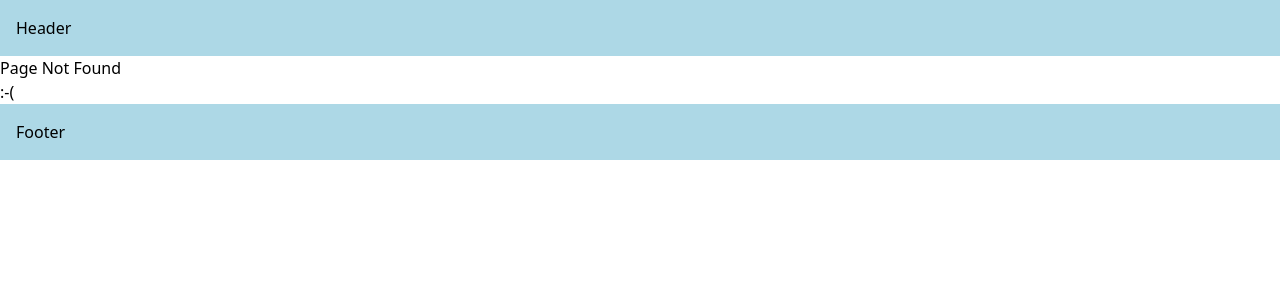
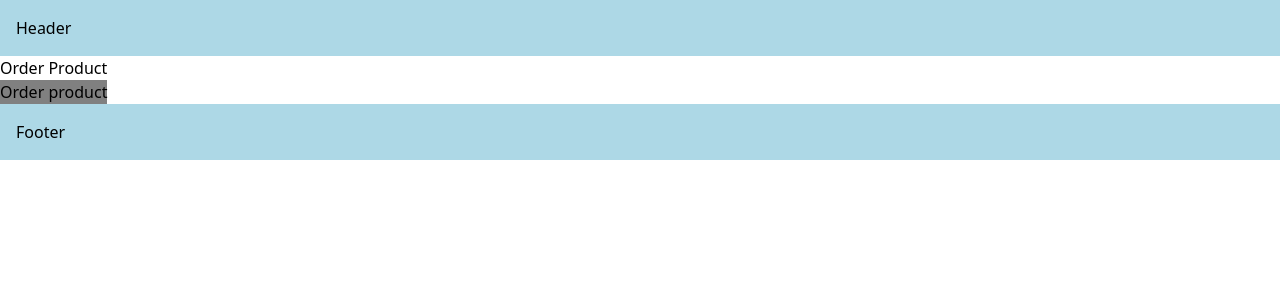
Before and after one commit to magda5281/next-app, a Next.js app: page /order-product in a window 1280 px wide. Before the commit this address had no page. Shown: the top 300 px of the page. Built offline with nearby package versions, Linux system fonts and the light colour scheme.

Commit message:
Navigating to other routes

```diff
--- /dev/null
+++ b/src/app/order-product/page.tsx
@@ -0,0 +1,22 @@
+'use client';
+import { useRouter } from 'next/navigation';
+
+export default function OrderProduct() {
+ const rauter = useRouter();
+ const handleClick = () => {
+  //use any valid raute to redirect
+  rauter.push('/');
+  //  rauter.replace('/');
+  //  rauter.back();
+  rauter.forward();
+ };
+
+ return (
+  <>
+   <h2>Order Product</h2>
+   <button style={{ background: 'gray' }} onClick={handleClick}>
+    Order product
+   </button>
+  </>
+ );
+}
```
